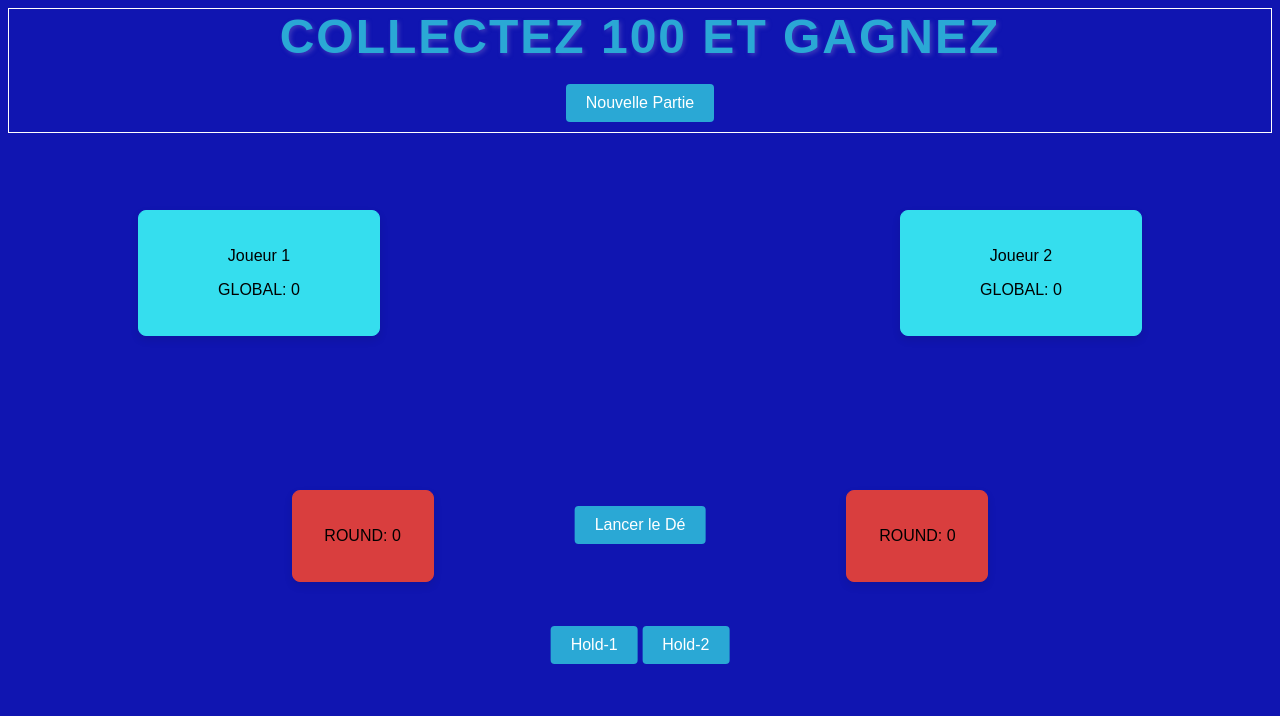
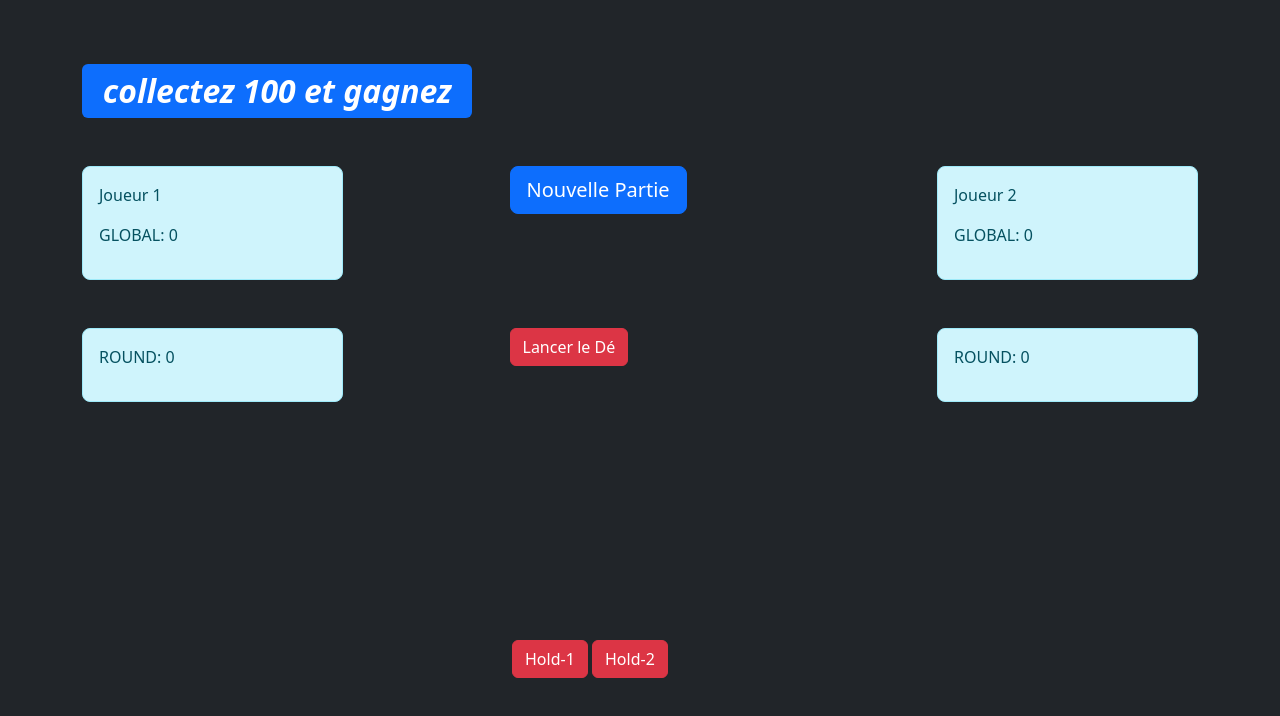
Before and after one commit to bilal987654321/bilal987654321.github.io, a plain HTML site: page index.html in a window 1280 px wide. Drawn offline with nearby package versions, Linux system fonts and the light colour scheme.

Commit message:
use bootstrap

```diff
--- a/app.js
+++ b/app.js
@@ -41,7 +41,7 @@ function init() {
 }
 
 function rollDice(playerNum) {
-    let dice = Math.floor((Math.random() * 1000) % 6) + 3;
+    let dice = Math.floor((Math.random() * 1000) % 6) + 1;
     let diceDOM = document.getElementById('dice-result');
     diceDOM.style.display = 'block';
     diceDOM.src = 'img/dice-' + dice + '.png';
--- a/index.html
+++ b/index.html
@@ -3,47 +3,69 @@
 <head>
   <title>Le Jeu des Points</title>
   <link rel="stylesheet" href="style.css">
+  <link rel="stylesheet" href="https://cdnjs.cloudflare.com/ajax/libs/bootstrap/5.3.0/css/bootstrap.min.css">
 </head>
-<body>
-  <h1>collectez 100 et gagnez</h1>
-  <div class="game-container">
+<body class="text-bg-dark p-3">
+  <div class="container mt-5">
+    <h1 class=" mb-5 fs-2 fst-italic badge bg-primary text-wrap">collectez 100 et gagnez</h1>
+    <div class="row">
+          <div class="col-md-3 order-md-1 mb-5 ">
+            <div class="p-3 text-info-emphasis bg-info-subtle border border-info-subtle rounded-3">
               <div class="player" id="player-1">
                 <div class="player-info">
                     <p>Joueur 1</p>
                     <p>GLOBAL: <span id="global-score-1">0</span></p>
          </div>
              </div>
-    <div class="player-action-1">
-      <p>ROUND: <span id="round-score-1">0</span></p>
               </div>
-    <div class="middle">
-      <button id="new-game">Nouvelle Partie</button>
           </div>
-    <div class="custom-button">
-      <img src="" alt="Dice Result" id="dice-result">
-        <button id="roll-hold">Lancer le Dé</button>
+          <div class=" col-md-3 order-md-2 mx-auto mb-3">
+            <button type="button" class="btn btn-primary btn-lg" id="new-game">Nouvelle Partie</button>
           </div>
-    <div class="cust-button">
-        <button id="hold-1">Hold-1</button>
-        <button id="hold-2">Hold-2</button>
-    </div>
-
+           <div class="col-md-3 order-md-3 mb-5">
+            <div class="p-3 text-info-emphasis bg-info-subtle border border-info-subtle rounded-3">
               <div class="player-2" id="player-2">
                 <div class="player-info">
                   <p>Joueur 2</p>
                   <p>GLOBAL: <span id="global-score-2">0</span></p>
                 </div>
               </div>
+               </div>
+          </div>
+       </div>
+    <div class="row">
+      <div class="col-md-0 col-md-3 order-md-1 mb-3">
+        <div class="p-3 text-info-emphasis bg-info-subtle border border-info-subtle rounded-3">
+          <div class="player-action-1">
+            <p>ROUND: <span id="round-score-1">0</span></p>
+          </div>
+      </div>
+
+       </div>
+       <div class="col-md-0 col-md-3 order-md-2 mx-auto">
+        <img src="" alt="Dice Result" id="dice-result">
+          <button  class="btn btn-danger" id="roll-hold">Lancer le Dé</button>
+      </div>
+       <div class="col-md-0 col-md-3 order-md-3 mb-3">
+        <div class="p-3 text-info-emphasis bg-info-subtle border border-info-subtle rounded-3">
           <div class="player-action-2">
             <p>ROUND: <span id="round-score-2">0</span></p>
           </div>
            </div>
 
+    </div>
+    </div>
+    <div class="btnhold">
+      <button class="btn btn-danger" id="hold-1">Hold-1</button>
+      <button class="btn btn-danger" id="hold-2">Hold-2</button>
+  </div>
 
+    </div>
   <div class="player-winner">
     <h1 id="winner"></h1>
   </div>
-
+</div>
   <script src="app.js"></script>
+  <script src="https://cdnjs.cloudflare.com/ajax/libs/bootstrap/5.3.0/js/bootstrap.min.js"></script>
 </body>
 </html>
--- a/style.css
+++ b/style.css
@@ -1,113 +1,6 @@
-body {
-    font-family: Arial, sans-serif;
-    text-align: center;
-    background-color: #1015b1;
-    border: 1px solid #ffffff;
-    position:inherit;
-  }
-  h1 {
-    margin-top: 20px;
-    font-size: 48px;
-    margin: 0;
-    text-transform: uppercase;
-    color: #2aa8d5;
-    letter-spacing: 2px;
-    text-shadow: 2px 2px 4px rgba(103, 93, 197, 0.5);
-  }
 
-
-  .player {
-    background-color: #35deee;
-    padding: 20px;
-    position: absolute;
-    border: 1px solid #35deee;
-    border-radius: 8px;
-    box-shadow: 0 4px 8px rgba(0, 0, 0, 0.1);
-    width: 200px;
-    margin: 10px;
-    top: 25%;
-    left: 10%;
-  }
-  .player-2 {
-    background-color: #35deee;
-    padding: 20px;
-    position: absolute;
-    border: 1px solid #35deee;
-    border-radius: 8px;
-    box-shadow: 0 4px 8px rgba(0, 0, 0, 0.1);
-    width: 200px;
-    margin: 10px;
-    top: 25%;
-    right: 10%;
-  }
-  .player-action-1 {
-    background-color: #d93e3e;
-    position: absolute;
-    padding: 20px;
-    border: 1px solid #d93e3e;
-    border-radius: 8px;
-    box-shadow: 0 4px 8px rgba(0, 0, 0, 0.1);
-    width: 100px;
-    margin: 10px;
-    top: 60%;
-    left: 22%;
-  }
-  .player-action-2 {
-    background-color: #d93e3e;
-    position: absolute;
-    padding: 20px;
-    border: 1px solid #d93e3e;
-    border-radius: 8px;
-    box-shadow: 0 4px 8px rgba(0, 0, 0, 0.1);
-    width: 100px;
-    margin: 10px;
-    top: 60%;
-    right: 22%;
-
-  }
-
-  .middle {
-    display: flex;
-    flex-direction: column;
-    align-items: center;
-    margin: 10px;
-  }
-  .custom-button {
-    position:absolute;
-    top: 65%;
-    left: 50%;
-    transform: translate(-50%, -50%);
-  }
-  .cust-button {
+  .btnhold {
     position:absolute;
     top: 80%;
-    left: 50%;
-    transform: translate(-50%, -50%);
+    left: 40%;
   }
-
-  #dice-result {
-    display: none;
-    width: 100px;
-    height: 100px;
-    margin-bottom: 20px;
-  }
-
-  button {
-    margin-top: 10px;
-    padding: 10px 20px;
-    font-size: 16px;
-    border: none;
-    background-color: #2aa8d5;
-    color: white;
-    border-radius: 4px;
-    cursor: pointer;
-  }
-
-  button:disabled {
-    background-color: #ccc;
-    cursor: not-allowed;
-  }
-
-  button:hover {
-    background-color: #d62727;
-  }
```
Lines whose indentation alone changed are shown as unchanged.
